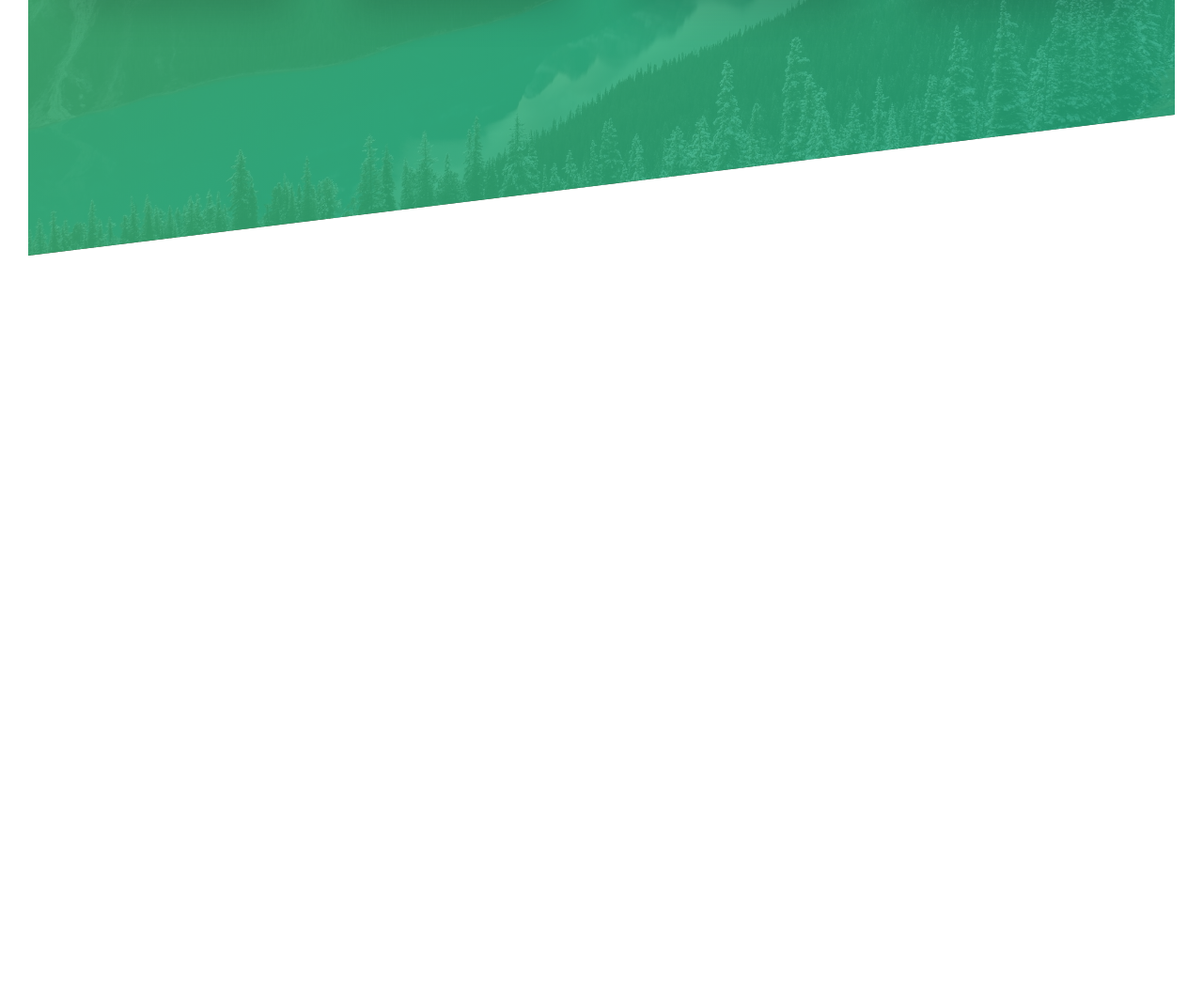
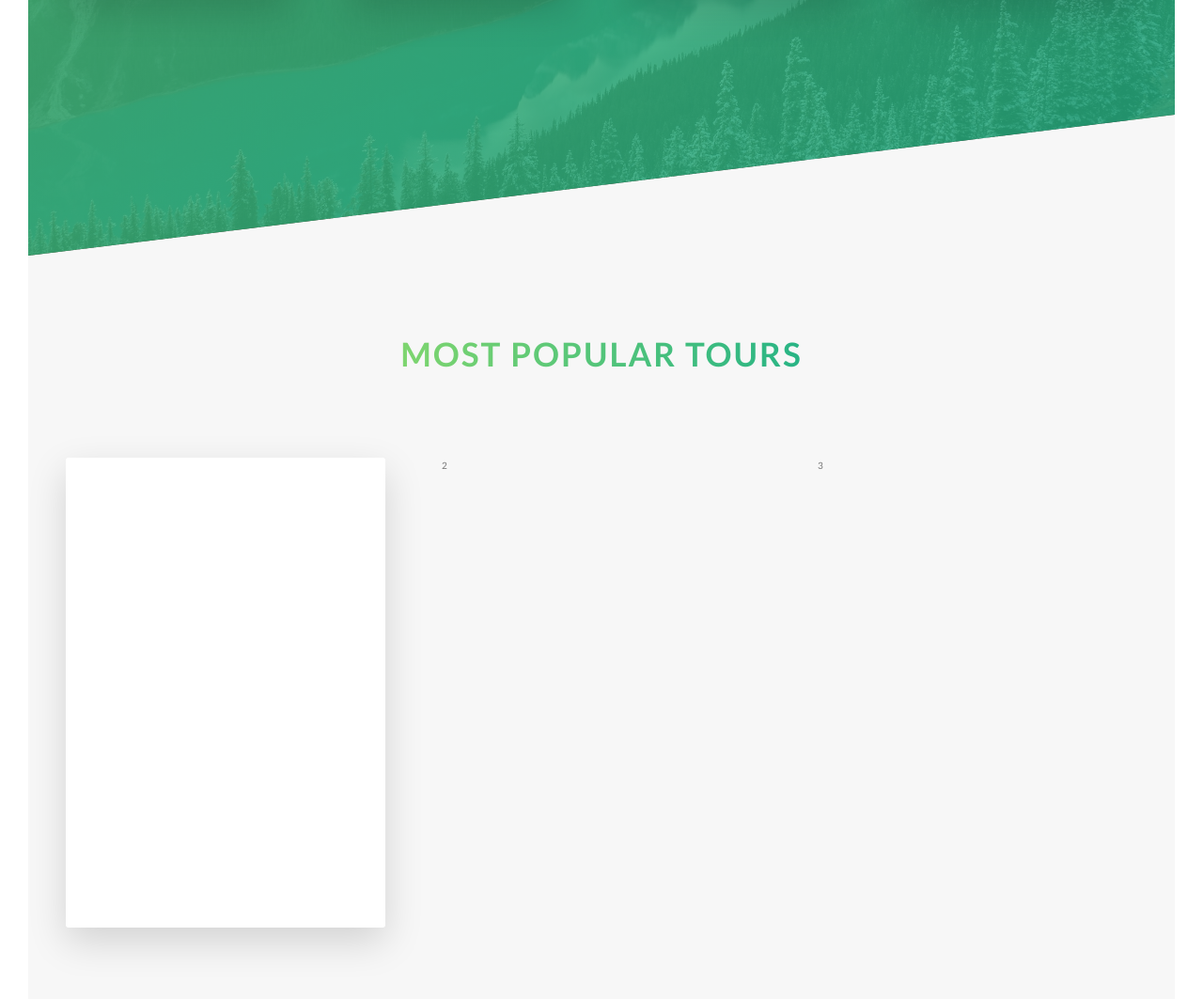
Before and after one commit to michaelmota/natours-landing, a website: page index.html in a window 1280 px wide. Shown: the part 1988-3051 px from the top of the page at 94% size. Before the commit the page ends 2260 px from the top, so only its background shows below. Drawn offline with Linux system fonts and the light colour scheme.

Commit message:
Flipping cards for the home.

```diff
--- a/index.html
+++ b/index.html
@@ -60,6 +60,7 @@
                     </div>
                 </div>
             </section>
+
             <section class="section-features">
 
                 <div class="row">
@@ -104,6 +105,32 @@
                     </div>
                 </div>
             </section>
+
+            <section class="section-tours">
+                <div class="u-center-text u-margin-bottom-big">
+                    <h2 class="heading-secondary">
+                        Most popular tours
+                    </h2>
+                </div>
+                <div class="row">
+                    <div class="col-1-of-3">
+                        <div class="card">
+                            <div class="card__side card__side--front">
+                                front
+                            </div>
+                            <div class="card__side card__side--back card__side--back-1">
+                                back
+                            </div>
+                        </div>
+                    </div>
+                    <div class="col-1-of-3">
+                        2
+                    </div>
+                    <div class="col-1-of-3">
+                        3
+                    </div>
+                </div>
+            </section>
         </main>
     </body>
 </html>
--- a/sass/abstracts/_variables.scss
+++ b/sass/abstracts/_variables.scss
@@ -7,6 +7,12 @@
 $color-white: #FFF;
 $color-black: #000;
 
+$color-secondary-light: #ffb900;
+$color-secondary-dark: #ff7730;
+
+$color-tertiary-light: #2998ff;
+$color-tertiary-light: #5643fa;
+
 // FONT
 $default-font-size: 1.6rem;
 
@@ -14,3 +20,5 @@
 $grid-width: 114rem;
 $gutter-vertical: 8rem;
 $gutter-horizontal: 6rem;
+
+// SHADOWS
--- /dev/null
+++ b/sass/components/_cards.scss
@@ -0,0 +1,43 @@
+.card {
+    perspective: 150rem;
+    -moz-perspective: 150rem;
+    position: relative;
+    height: 50rem;
+
+    &__side {
+        background-color: orangered;
+        color: #FFF;
+        font-size: 2rem;
+        height: 50rem;
+        transition: all .8s ease;
+        position: absolute;
+        top: 0;
+        left: 0;
+        width: 100%;
+        backface-visibility: hidden;
+        border-radius: 3px;
+        box-shadow: 0 1.5rem 4rem rgba($color-black, .15);
+
+        &--front {
+            background-color: $color-white;
+        }
+
+        &--back {
+            background-color: green;
+            transform: rotateY(180deg);
+
+            &-1 {
+                background-image: linear-gradient(to right bottom, $color-secondary-light, $color-secondary-dark);
+            }
+        }
+    }
+
+
+    &:hover &__side--front {
+        transform: rotateY(180deg);
+    }
+
+    &:hover &__side--back {
+        transform: rotateY(0);
+    }
+}
--- a/sass/main.scss
+++ b/sass/main.scss
@@ -9,6 +9,7 @@
 @import 'base/utilities';
 // COMPONENTS
 @import 'components/button';
+@import 'components/cards';
 @import 'components/composition';
 @import 'components/feature-box';
 // LAYOUTS
--- a/sass/pages/_home.scss
+++ b/sass/pages/_home.scss
@@ -19,3 +19,9 @@
         transform: skewY(7deg)
     }
 }
+
+.section-tours {
+    background-color: $color-grey-light-1;
+    padding: 25rem 0 50rem 0;
+    margin-top: -10rem;
+}
```
Also changed, not shown: css/style.css.
